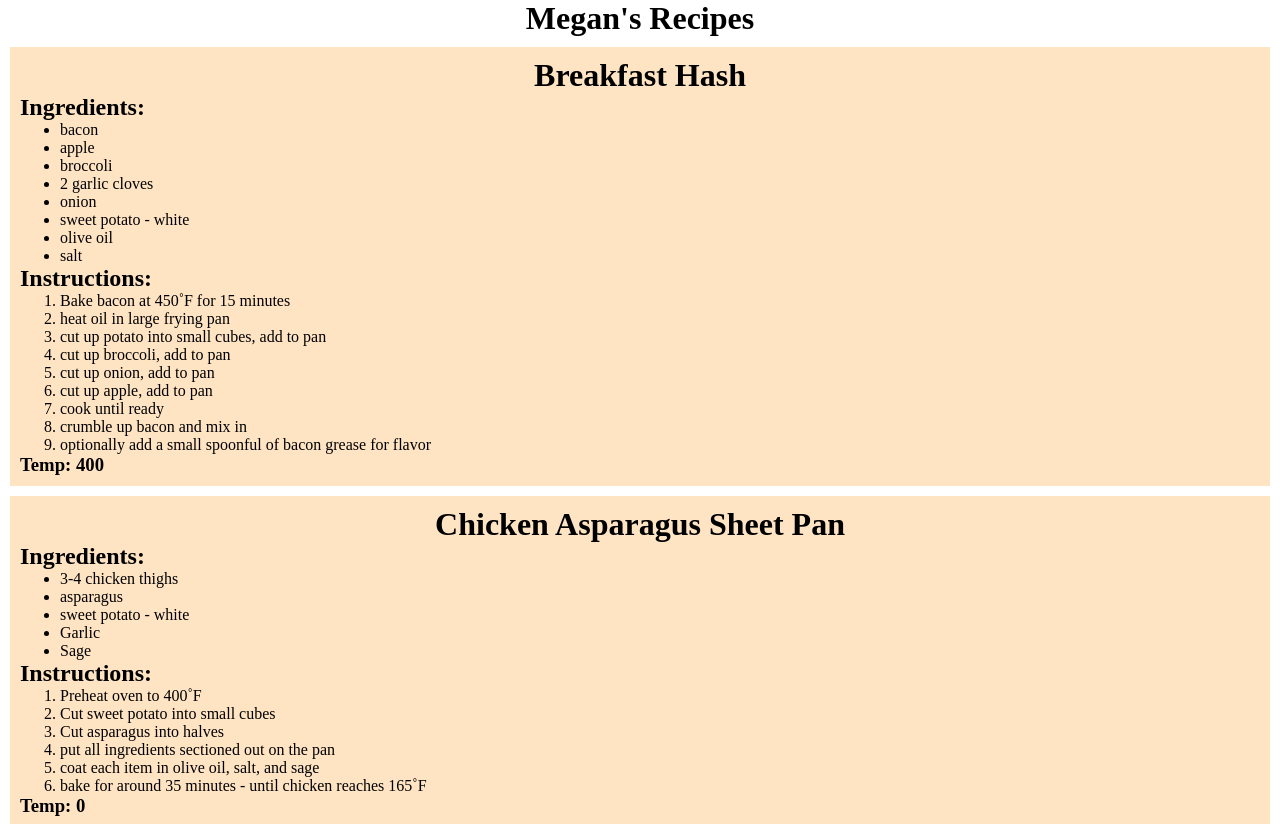
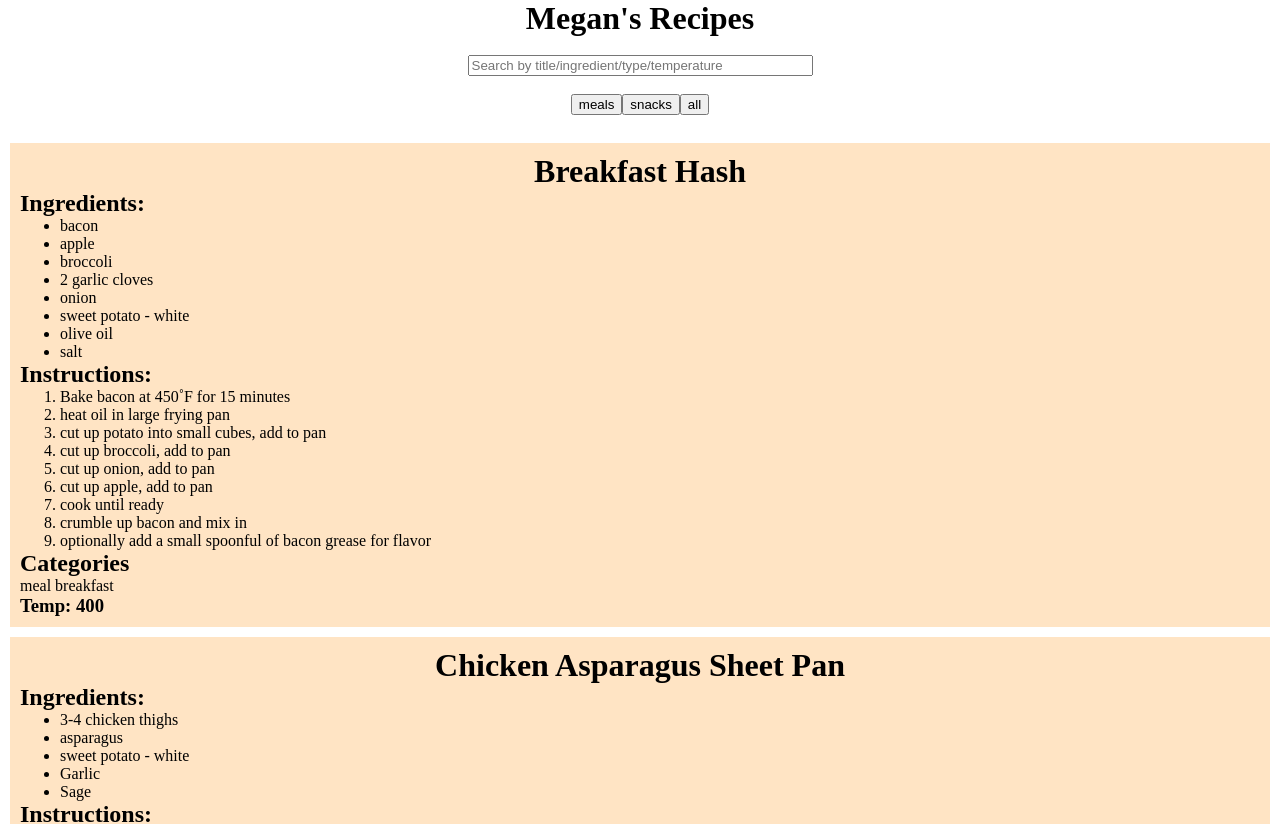
Before and after one commit to MeganPaffrath/recipe-book, a React (Create React App) app: page / in a window 1280 px wide. Shown: the top 824 px of the page. Built offline with nearby package versions, Linux system fonts and the light colour scheme.

Commit message:
searchable recipes

```diff
--- a/package.json
+++ b/package.json
@@ -1,17 +1,21 @@
 {
   "name": "recipe-book",
+  "homepage": "http://meganpaffrath.github.io/full-stack",
   "version": "0.1.0",
   "private": true,
   "dependencies": {
     "@testing-library/jest-dom": "^5.11.9",
     "@testing-library/react": "^11.2.3",
     "@testing-library/user-event": "^12.6.0",
+    "gh-pages": "^3.1.0",
     "react": "^17.0.1",
     "react-dom": "^17.0.1",
     "react-scripts": "4.0.1",
     "web-vitals": "^0.2.4"
   },
   "scripts": {
+    "predeploy": "npm run build",
+    "deploy": "gh-pages -d build",
     "start": "react-scripts start",
     "build": "react-scripts build",
     "test": "react-scripts test",
--- a/src/components/App.jsx
+++ b/src/components/App.jsx
@@ -1,8 +1,10 @@
-import React from "react";
+import React, { useState } from "react";
 import recipes from "../recipes.json";
 import Recipe from "./Recipe";
 
 export default function App() {
+  const [type, setType] = useState("all");
+
   function makeRecipe(recipe) {
     const ovenTemp = recipe.ovenTemp ? recipe.ovenTemp : 0
 
@@ -11,15 +13,69 @@ export default function App() {
       recipe={recipe.recipe}
       ingredients={recipe.ingredients}
       instructions={recipe.instructions}
+      categories={recipe.categories}
       ovenTemp={ovenTemp}
     />
+  }
+
+  function filterRecipes(recipes, search) {
+    const recipesNew = recipes.filter(function(recipe) {
+      // Find by name
+      if (recipe.recipe.toLowerCase().includes(search.toLowerCase())) {
+        return true;
+      }
+      // Find by Ingredient
+      for (const ingredient in recipe.ingredients) {
+        if (recipe.ingredients[ingredient].toLowerCase().includes(search.toLowerCase())) {
+          return true;
+        }
+      }
+
+      // Find by type
+      for (const type in recipe.categories) {
+        if (recipe.categories[type].toLowerCase().includes(search.toLowerCase())) {
+          return true;
+        }
+      }
+
+      // find by temp
+      if (recipe.ovenTemp === search) {
+        return true;
+      }
+
+      // Otherwise
+      return false;
+    });
+
+    return recipesNew;
+  }
+
+  function handleChange(input) {
+    setType(input.target.value);
   }
 
 
   return (
     <div>
       <h1>Megan's Recipes</h1>
-      {recipes.map(makeRecipe)}
+      <br/>
+      <center>
+      <input onChange={handleChange} type="search" id="mySearch" placeholder="Search by title/ingredient/type/temperature" size="40"/>
+      </center>
+      <br/>
+      <center>
+        <button onClick={() => setType("meal")}>meals</button>
+        <button onClick={() => setType("snack")}>snacks</button>
+        <button onClick={() => setType("all")}>all</button>
+      </center>
+
+      <br/>
+
+
+      {type === "all" ? (
+        recipes.map(makeRecipe)
+      ) : filterRecipes(recipes, type).map(makeRecipe)}
+
     </div>
 
   )
--- a/src/components/Recipe.jsx
+++ b/src/components/Recipe.jsx
@@ -1,6 +1,6 @@
 import React from "react";
 
-export default function Recipe({recipe, ingredients, instructions, ovenTemp}) {
+export default function Recipe({recipe, ingredients, instructions, ovenTemp, categories}) {
   var keyIng = 0;
   var keyInst = 0;
   return (
@@ -26,6 +26,10 @@ export default function Recipe({recipe, ingredients, instructions, ovenTemp}) {
         }
         )}
       </ol>
+      <h2>Categories</h2>
+      <p>{categories.map((category) => {
+        return category + " "
+      })}</p>
       <h3>Temp: {ovenTemp}</h3>
     </div>
 
--- a/src/recipes.json
+++ b/src/recipes.json
@@ -1,16 +1,18 @@
 [{
 	"recipe": "Breakfast Hash",
 	"ingredients": ["bacon", "apple", "broccoli", "2 garlic cloves", "onion", "sweet potato - white", "olive oil", "salt"],
-	"category": ["breakfast"],
-	"ovenTemp": ["400"],
+	"categories": ["meal", "breakfast"],
+	"ovenTemp": "400",
 	"instructions": ["Bake bacon at 450˚F for 15 minutes", "heat oil in large frying pan", "cut up potato into small cubes, add to pan", "cut up broccoli, add to pan", "cut up onion, add to pan", "cut up apple, add to pan", "cook until ready", "crumble up bacon and mix in", "optionally add a small spoonful of bacon grease for flavor"]
 }, {
 	"recipe": "Chicken Asparagus Sheet Pan",
 	"ingredients": ["3-4 chicken thighs", "asparagus", "sweet potato - white", "Garlic", "Sage"],
+	"categories": ["meal"],
 	"instructions": ["Preheat oven to 400˚F", "Cut sweet potato into small cubes", "Cut asparagus into halves", "put all ingredients sectioned out on the pan", "coat each item in olive oil, salt, and sage", "bake for around 35 minutes - until chicken reaches 165˚F"]
 }, {
 	"recipe": "Mushroom and Sweet Potato",
 	"ingredients": ["sweet potato - white", "sliced mushrooms", "yellow onion", "garlic powder", "salt"],
+	"categories": ["side"],
 	"category": ["dinner"],
 	"instructions": ["Put oven to 450˚F", "Bake for 35 minutes"]
 }]
```
Also changed, not shown: 1 other file (tests, documents, lock files or other folders).
